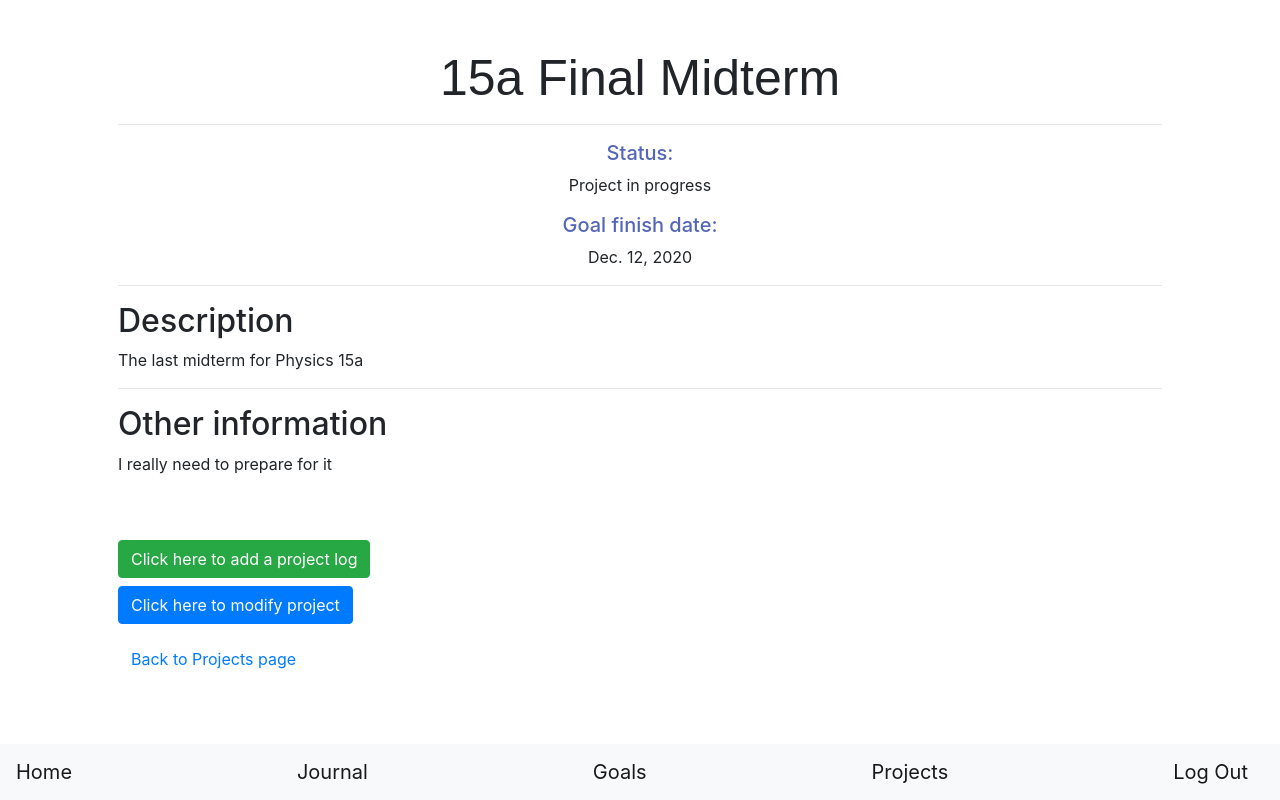
After one commit to SantiagoGiner/Humanity, a Django app: page /projects/2/ in a window 1280 px wide. The commit adds this page. Run offline with Django 3.2, Linux system fonts and the light colour scheme; a user stored in the database is signed in; data comes from the database, SQL or seed files in the repository; both versions use the stored data as it was after the commit; some libraries are stand-ins or nearby versions.

Commit message:
Add functionality for adding and viewing projects

```diff
--- a/humanity/capsule/admin.py
+++ b/humanity/capsule/admin.py
@@ -4,3 +4,4 @@ from .models import *
 # Register your models here.
 admin.site.register(JournalEntry)
 admin.site.register(Goal)
+admin.site.register(Project)
--- a/humanity/capsule/forms.py
+++ b/humanity/capsule/forms.py
@@ -16,6 +16,27 @@ class UserRegistrationForm(UserCreationForm):
 class AddJournalEntry(forms.Form):
     entry = forms.CharField(help_text='What has been on your mind?', widget=forms.Textarea)
 
+# Form to add a new goal
 class AddGoal(forms.Form):
     title = forms.CharField(help_text='In a few words, what is your goal?')
     description = forms.CharField(help_text='Describe the goal (optional)', widget=forms.Textarea, required=False)
+
+# Declare an input class that accepts a date
+class DateInput(forms.DateInput):
+    input_type = 'date'
+
+# Form to add a new project
+class AddProject(forms.Form):
+    STATUS_CHOICES = [
+        ('c', 'Completed'),
+        ('i', 'In progess'),
+        ('s', 'Stopped')
+    ]
+    title = forms.CharField(help_text='What is the title of your project?')
+    description = forms.CharField(help_text='Provide a project description', widget=forms.Textarea)
+    finish_date = forms.DateField(help_text='When do you want to have the project done?',
+        widget=DateInput())
+    status = forms.CharField(help_text='What is the current status of the project?',
+        widget=forms.Select(choices=STATUS_CHOICES))
+    other_info = forms.CharField(help_text='Any other important information about the project?',
+        widget=forms.Textarea, required=False)
--- a/humanity/capsule/static/capsule/styles.css
+++ b/humanity/capsule/static/capsule/styles.css
@@ -17,3 +17,11 @@ h4 {
 main {
   overflow-x: auto;
 }
+
+h5 {
+  color: #5466b8;
+}
+
+.project_stats {
+  text-align: center;
+}
--- a/humanity/capsule/templates/capsule/journal.html
+++ b/humanity/capsule/templates/capsule/journal.html
@@ -1,7 +1,7 @@
 {% extends "capsule/layout.html" %}
 {% load crispy_forms_tags %}
 
-{% block title%} Journal {% endblock %}
+{% block title %} Journal {% endblock %}
 
 {% block pageHeader %}
     <h1>{{ user.first_name }}'s Journal</h1>
--- a/humanity/capsule/templates/capsule/layout.html
+++ b/humanity/capsule/templates/capsule/layout.html
@@ -23,7 +23,7 @@
                 <a class="navbar-brand" href="{% url 'capsule:index' %}">Home</a>
                 <a class="navbar-brand" href="{% url 'capsule:journal' %}">Journal</a>
                 <a class="navbar-brand" href="{% url 'capsule:goals' %}">Goals</a>
-                <a class="navbar-brand" href="{% url 'capsule:notes' %}">Notes</a>
+                <a class="navbar-brand" href="{% url 'capsule:projects' %}">Projects</a>
                 <a class="navbar-brand" href="{% url 'capsule:logout' %}">Log Out</a>
             {% else %}
             <a class="navbar-brand" href="{% url 'capsule:register' %}">Register</a>
--- a/humanity/capsule/templates/capsule/login.html
+++ b/humanity/capsule/templates/capsule/login.html
@@ -1,7 +1,7 @@
 {% extends "capsule/layout.html" %}
 {% load crispy_forms_tags %}
 
-{% block title%} Login {% endblock %}
+{% block title %} Login {% endblock %}
 
 {% block pageHeader %}
     <h1>Humanity: User Login</h1>
--- a/humanity/capsule/templates/capsule/register.html
+++ b/humanity/capsule/templates/capsule/register.html
@@ -1,7 +1,7 @@
 {% extends "capsule/layout.html" %}
 {% load crispy_forms_tags %}
 
-{% block title%} Register {% endblock %}
+{% block title %} Register {% endblock %}
 
 {% block pageHeader %}
     <h1>Create an Account</h1>
--- a/humanity/capsule/templates/capsule/view_entry.html
+++ b/humanity/capsule/templates/capsule/view_entry.html
@@ -6,7 +6,7 @@
     <script src="{% static 'capsule/script.js' %}"></script>
 {% endblock %}
 
-{% block title%} Journal Entry {% endblock %}
+{% block title %} Journal Entry {% endblock %}
 
 {% block pageHeader %}
     <h1>{{ entry }}</h1>
--- a/humanity/capsule/templates/capsule/view_goal.html
+++ b/humanity/capsule/templates/capsule/view_goal.html
@@ -6,7 +6,7 @@
     <script src="{% static 'capsule/script.js' %}"></script>
 {% endblock %}
 
-{% block title%} Goals {% endblock %}
+{% block title %} Goals {% endblock %}
 
 {% block pageHeader %}
     <h1>{{ user.first_name }}'s {{ priority }} goals</h1>
--- /dev/null
+++ b/humanity/capsule/templates/capsule/view_project.html
@@ -0,0 +1,77 @@
+{% extends "capsule/layout.html" %}
+{% load static %}
+{% load crispy_forms_tags %}
+
+{% block script %}
+    <script src="{% static 'capsule/script.js' %}"></script>
+{% endblock %}
+
+{% block title %} Project {% endblock %}
+
+{% block pageHeader %}
+    <h1>{{project.title}}</h1>
+{% endblock %}
+
+{% block body %}
+    <div id="entry">
+        <h5 class="project_stats">Status:</h5>
+        {% if project.status == 'i' %}
+            <p class="project_stats">Project in progress</p>
+        {% elif project.status == 'c' %}
+            <p class="project_stats">Project completed!</p>
+        {% else %}
+            <p class="project_stats">Project stopped</p>
+        {% endif %}
+        <h5 class="project_stats">Goal finish date:</h5>
+        <p class="project_stats">{{ project.finish_date }}</p>
+        <hr>
+
+        <h2>Description</h2>
+        <p>
+            {{ project.description }}
+        </p>
+
+        <hr>
+        <h2>Other information</h2>
+        <p>
+            {{ project.other_info }}
+        </p>
+    </div>
+    <!-- Button trigger modal -->
+    <button type="button" class="btn btn-success mt-5" data-toggle="modal" data-target="#addProjectLog">
+        Click here to add a project log
+    </button>
+
+    <!-- Modal -->
+    <div class="modal fade" id="addProjectLog" tabindex="-1" aria-labelledby="projectLogLabel" aria-hidden="true">
+        <div class="modal-dialog">
+            <div class="modal-content">
+            <div class="modal-header">
+                <h5 class="modal-title" id="projectLogLabel">Project log</h5>
+                <button type="button" class="close" data-dismiss="modal" aria-label="Close">
+                    <span aria-hidden="true">&times;</span>
+                </button>
+            </div>
+            <div class="modal-body">
+                    TODO
+            </div>
+            <div class="modal-footer">
+                <button type="button" class="btn btn-secondary" data-dismiss="modal">Close</button>
+                <button type="button" class="btn btn-success">Add log</button>
+            </div>
+            </div>
+        </div>
+    </div>
+    <br>
+    <button class="btn btn-primary my-2" id="toggle_form">Click here to modify project</button>
+    <div id="form">
+        <form action="{% url 'capsule:change_project' project.pk 'update' %}" method="post" autocomplete="off">
+            {% csrf_token %}
+            {{ form | crispy }}
+            <button class="btn btn-success mb-2" type="submit">Modify project</button>
+            <button class="btn btn-secondary mb-4" id="close" type="button">Close</button>
+        </form>
+    </div>
+    <br>
+    <a class="btn btn-link my-2"href="{% url 'capsule:projects' %}">Back to Projects page</a>
+{% endblock %}
--- a/humanity/capsule/urls.py
+++ b/humanity/capsule/urls.py
@@ -13,6 +13,8 @@ urlpatterns = [
     path('journal/<int:entry_id>/<str:action>/', views.view_entry, name='change_entry'),
     path('goals/', views.goals, name='goals'),
     path('goals/<str:priority>/', views.view_goal, name='view_goal'),
-    path('change_goal_<int:goal_id>_<str:action>/', views.change_goal, name='change_goal'),
-    path('notes/', views.notes, name='notes')
+    path('goals/<int:goal_id>/<str:action>/', views.change_goal, name='change_goal'),
+    path('projects/', views.projects, name='projects'),
+    path('projects/<int:project_id>/', views.view_project, name='view_project'),
+    path('projects/<int:project_id>/<str:action>/', views.change_project, name='change_project')
 ]
--- a/humanity/capsule/views.py
+++ b/humanity/capsule/views.py
@@ -43,6 +43,10 @@ def change_goal(request, goal_id, action):
         messages.success(request, 'That goal does not exist')
         return HttpResponseRedirect(reverse('capsule:goals'))
 
+@login_required
+def change_project(request, project_id, action):
+    pass
+
 # Render the template for user's goals
 @login_required
 def goals(request):
@@ -56,7 +60,7 @@ def journal(request):
         form = AddJournalEntry(request.POST)
         # Validate the user's input in the form and add a journal entry to their journal
         if form.is_valid():
-            new_entry = JournalEntry(user_id=request.user.id, entry=form.cleaned_data['entry'])
+            new_entry = JournalEntry(user_id=request.user.pk, entry=form.cleaned_data['entry'])
             new_entry.save()
             messages.success(request, 'Journal entry added!')
             return HttpResponseRedirect(reverse('capsule:journal'))
@@ -65,7 +69,7 @@ def journal(request):
         return HttpResponseRedirect(reverse('capsule:journal'))
     # Else user reached via GET, so display the current journal entries
     return render(request, 'capsule/journal.html', {
-        'entries': JournalEntry.objects.filter(user_id=request.user.id),
+        'entries': JournalEntry.objects.filter(user_id=request.user.pk),
         'form': AddJournalEntry()
     })
 
@@ -100,11 +104,27 @@ def logout_view(request):
     messages.success(request, 'Logged out!')
     return HttpResponseRedirect(reverse('capsule:login'))
 
-
 # Render template for user's notes
 @login_required
-def notes(request):
-    return render(request, 'capsule/notes.html')
+def projects(request):
+    if request.method == 'POST':
+        form = AddProject(request.POST)
+        if form.is_valid():
+            title = form.cleaned_data['title']
+            description = form.cleaned_data['description']
+            finish_date = form.cleaned_data['finish_date']
+            status = form.cleaned_data['status']
+            other_info = form.cleaned_data['other_info']
+            new_project = Project(user_id=request.user.pk, title=title, description=description,
+                finish_date=finish_date, status=status, other_info=other_info)
+            new_project.save()
+            messages.success(request, f'{title} added to your projects!')
+            return HttpResponseRedirect(reverse('capsule:projects'))
+    projects = Project.objects.filter(user_id=request.user.pk)
+    return render(request, 'capsule/projects.html', {
+        'form': AddProject(),
+        'projects': projects
+    })
 
 # Create a new account for the user
 def register(request):
@@ -138,13 +158,18 @@ def view_entry(request, entry_id, action=''):
     # User reached via POST, as by submitting a form to update entry
     entry = JournalEntry.objects.get(pk=entry_id)
     if request.method == 'POST':
+        # Action is to update the current journal entry
         if action == 'update':
+            # Update the entry with new text
             entry.entry = request.POST['entry']
             entry.save()
             messages.success(request, f'{entry} updated!')
+        # Action is to delete the current journal entry
         elif action == 'delete':
+            # Delete the entry from the database
             entry.delete()
             messages.success(request, f'Entry deleted')
+        # Check for attempt at other, unavailable action
         else:
             messages.warning(request, 'That action is not permitted')
         return HttpResponseRedirect(reverse('capsule:journal'))
@@ -165,7 +190,7 @@ def view_goal(request, priority):
         if form.is_valid():
             title = form.cleaned_data['title']
             description = form.cleaned_data['description']
-            new_goal = Goal(user_id=request.user.id, title=title,
+            new_goal = Goal(user_id=request.user.pk, title=title,
                         description=description, priority=priority)
             new_goal.save()
             # Redirect the user to the specific goals page, informing of success
@@ -177,10 +202,26 @@ def view_goal(request, priority):
     # Else, user reached via GET, as by clicking a link
     if priority in ['daily', 'weekly', 'monthly', 'long-term', 'completed']:
         return render(request, 'capsule/view_goal.html', {
-            'goals': Goal.objects.filter(user_id=request.user.id, priority=priority),
+            'goals': Goal.objects.filter(user_id=request.user.pk, priority=priority),
             'priority': priority,
             'form': AddGoal()
         })
     # If the type of goals is not valid, redirect user and inform them of this
     messages.warning(request, 'That is not a valid type of goals')
     return HttpResponseRedirect(reverse('capsule:goals'))
+
+@login_required
+def view_project(request, project_id):
+    if request.method == 'POST':
+        pass
+    project = Project.objects.get(pk=project_id)
+    return render(request, 'capsule/view_project.html', {
+        'project': project,
+        'form': AddProject(initial={
+            'title': project.title,
+            'description': project.description,
+            'finish_date': project.finish_date,
+            'status': project.status,
+            'other_info': project.other_info
+        })
+    })
```
Also changed, not shown: humanity/capsule/models.py (+24 -6 lines), humanity/capsule/templates/capsule/notes.html (deleted, +0 -11 lines), humanity/capsule/templates/capsule/projects.html (added, +72 -0 lines), humanity/capsule/migrations/0017_project.py (added), humanity/capsule/migrations/0018_delete_project.py (added), humanity/capsule/migrations/0019_project.py (added), humanity/db.sqlite3. Lines whose indentation alone changed are shown as unchanged.
